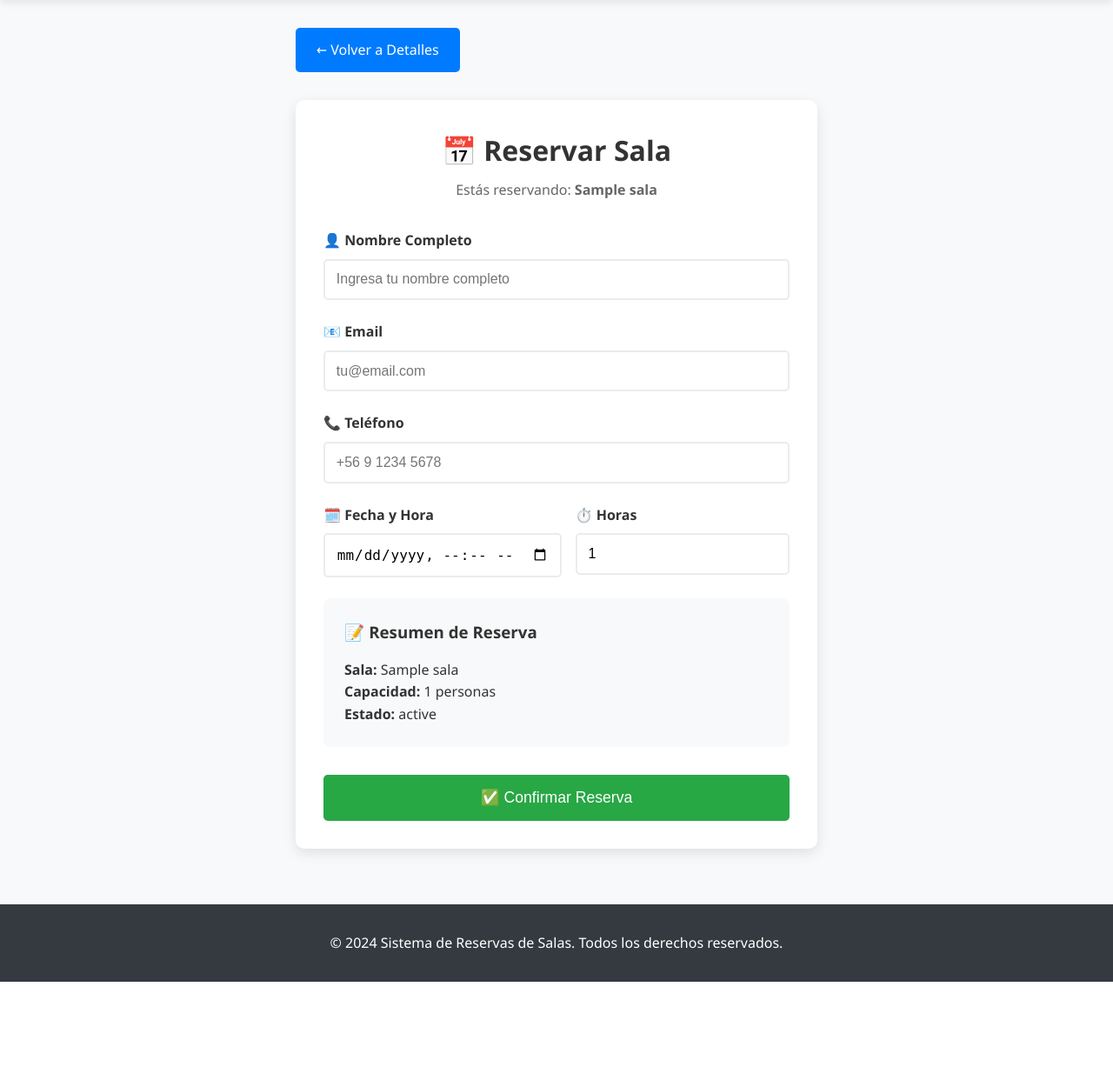
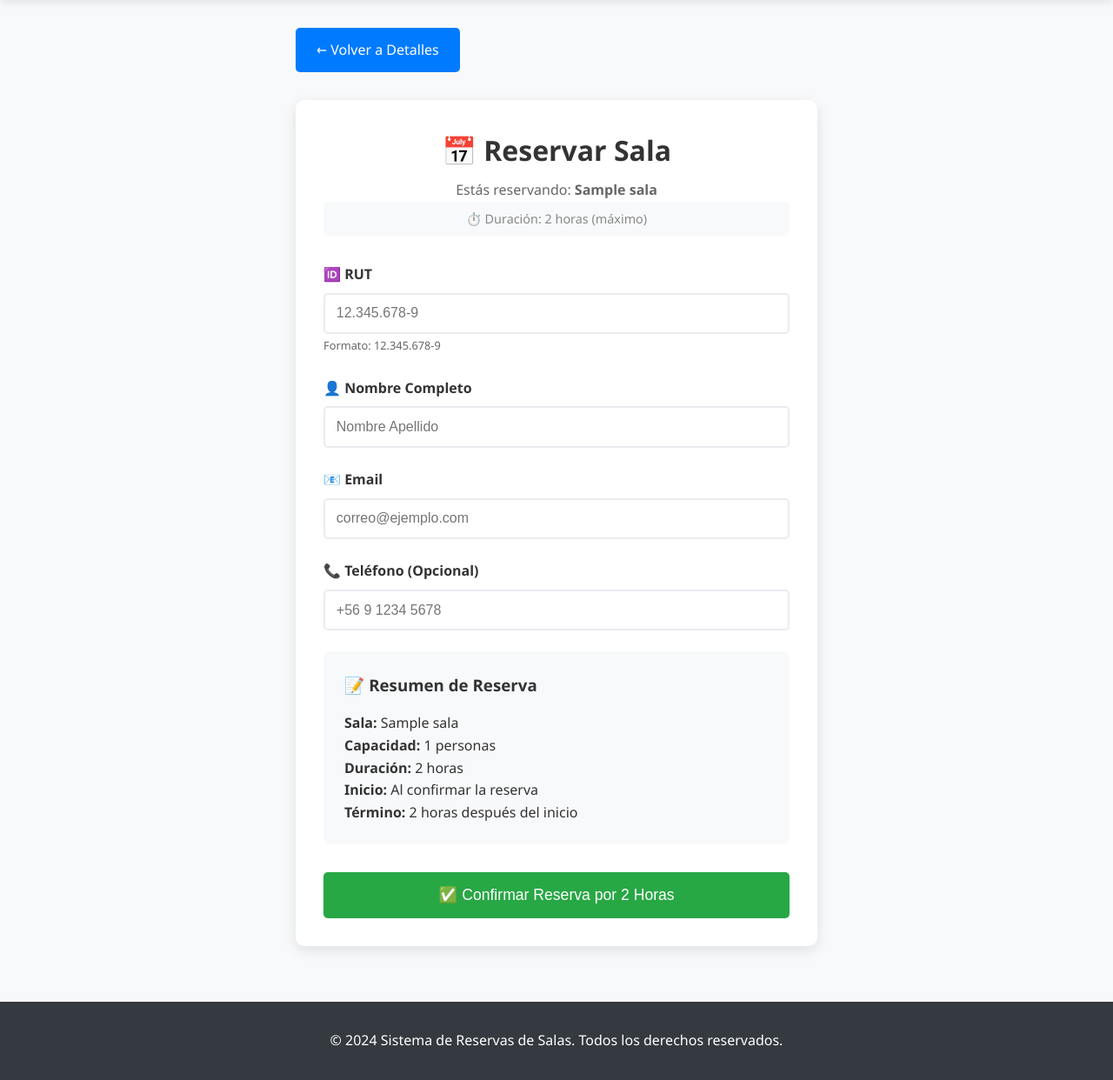
Before and after one commit to Yansin02/sistema-reservas-salas, a Django app: page /sala/1/reservar/ in a window 1280 px wide. Shown: the part 78-1320 px from the top of the page at 87% size. Before the commit the page ends 1207 px from the top, so only its background shows below. Run offline with Django 5.2, Linux system fonts and the light colour scheme; tables that the repository leaves empty hold one stand-in row (values such as "Sample post").

Commit message:
Evaluación 3: Sistema de reservas de salas - Campos RUT y duración 2 horas

```diff
--- a/miApp/models.py
+++ b/miApp/models.py
@@ -1,5 +1,6 @@
 from django.db import models
 from django.utils import timezone
+from datetime import timedelta
 
 class Sala(models.Model):
     nombre = models.CharField(max_length=100)
@@ -18,14 +19,26 @@ class Reserva(models.Model):
         ('cancelada', 'Cancelada'),
     ]
 
+    rut_persona = models.CharField(max_length=12, verbose_name="RUT")
+    nombre_completo = models.CharField(max_length=100)
+    email = models.EmailField()
+    telefono = models.CharField(max_length=15, blank=True)
+    fecha_hora_inicio = models.DateTimeField(auto_now_add=True)
+    fecha_hora_termino = models.DateTimeField()
     sala = models.ForeignKey(Sala, on_delete=models.CASCADE)
-    nombre_cliente = models.CharField(max_length=100, default="Cliente Anónimo")
-    email = models.EmailField(default="cliente@ejemplo.com")
-    telefono = models.CharField(max_length=15, blank=True)
-    fecha_reserva = models.DateTimeField(default=timezone.now)
-    horas_contratadas = models.IntegerField(default=1)
     estado = models.CharField(max_length=20, choices=ESTADOS, default='pendiente')
-    fecha_creacion = models.DateTimeField(auto_now_add=True)
+
+    def save(self, *args, **kwargs):
+        # Calcular fecha_hora_termino como fecha_hora_inicio + 2 horas
+        if not self.fecha_hora_termino and self.fecha_hora_inicio:
+            self.fecha_hora_termino = self.fecha_hora_inicio + timedelta(hours=2)
+        elif not self.fecha_hora_termino:
+            self.fecha_hora_termino = timezone.now() + timedelta(hours=2)
+        super().save(*args, **kwargs)
 
     def __str__(self):
-        return f"Reserva {self.id} - {self.sala.nombre}"
+        return f"Reserva {self.id} - {self.sala.nombre} - {self.rut_persona}"
+
+    class Meta:
+        verbose_name = "Reserva"
+        verbose_name_plural = "Reservas"
--- a/miApp/templates/reservar_sala.html
+++ b/miApp/templates/reservar_sala.html
@@ -12,6 +12,9 @@
         <div style="text-align: center; margin-bottom: 2rem;">
             <h1 style="color: #333; margin-bottom: 0.5rem;">📅 Reservar Sala</h1>
             <p style="color: #666;">Estás reservando: <strong>{{ sala.nombre }}</strong></p>
+            <p style="color: #888; font-size: 0.9rem; background: #f8f9fa; padding: 0.5rem; border-radius: 5px;">
+                ⏱️ Duración: 2 horas (máximo)
+            </p>
         </div>
 
         <form method="POST">
@@ -19,11 +22,23 @@
 
             <div style="margin-bottom: 1.5rem;">
                 <label style="display: block; margin-bottom: 0.5rem; font-weight: bold; color: #333;">
+                    🆔 RUT
+                </label>
+                <input type="text" name="rut" required
+                       style="width: 100%; padding: 0.8rem; border: 2px solid #e9ecef; border-radius: 5px; font-size: 1rem;"
+                       placeholder="12.345.678-9"
+                       pattern="^\d{1,2}\.\d{3}\.\d{3}-[0-9kK]{1}$"
+                       title="Formato: 12.345.678-9">
+                <small style="color: #666; font-size: 0.8rem;">Formato: 12.345.678-9</small>
+            </div>
+
+            <div style="margin-bottom: 1.5rem;">
+                <label style="display: block; margin-bottom: 0.5rem; font-weight: bold; color: #333;">
                     👤 Nombre Completo
                 </label>
                 <input type="text" name="nombre" required
                        style="width: 100%; padding: 0.8rem; border: 2px solid #e9ecef; border-radius: 5px; font-size: 1rem;"
-                       placeholder="Ingresa tu nombre completo">
+                       placeholder="Nombre Apellido">
             </div>
 
             <div style="margin-bottom: 1.5rem;">
@@ -32,45 +47,29 @@
                 </label>
                 <input type="email" name="email" required
                        style="width: 100%; padding: 0.8rem; border: 2px solid #e9ecef; border-radius: 5px; font-size: 1rem;"
-                       placeholder="tu@email.com">
+                       placeholder="correo@ejemplo.com">
             </div>
 
             <div style="margin-bottom: 1.5rem;">
                 <label style="display: block; margin-bottom: 0.5rem; font-weight: bold; color: #333;">
-                    📞 Teléfono
+                    📞 Teléfono (Opcional)
                 </label>
                 <input type="tel" name="telefono"
                        style="width: 100%; padding: 0.8rem; border: 2px solid #e9ecef; border-radius: 5px; font-size: 1rem;"
                        placeholder="+56 9 1234 5678">
             </div>
 
-            <div style="display: grid; grid-template-columns: 1fr 1fr; gap: 1rem; margin-bottom: 1.5rem;">
-                <div>
-                    <label style="display: block; margin-bottom: 0.5rem; font-weight: bold; color: #333;">
-                        🗓️ Fecha y Hora
-                    </label>
-                    <input type="datetime-local" name="fecha" required
-                           style="width: 100%; padding: 0.8rem; border: 2px solid #e9ecef; border-radius: 5px; font-size: 1rem;">
-                </div>
-
-                <div>
-                    <label style="display: block; margin-bottom: 0.5rem; font-weight: bold; color: #333;">
-                        ⏱️ Horas
-                    </label>
-                    <input type="number" name="horas" value="1" min="1" max="24"
-                           style="width: 100%; padding: 0.8rem; border: 2px solid #e9ecef; border-radius: 5px; font-size: 1rem;">
-                </div>
-            </div>
-
             <div style="background: #f8f9fa; padding: 1.5rem; border-radius: 8px; margin-bottom: 2rem;">
                 <h3 style="color: #333; margin-bottom: 1rem;">📝 Resumen de Reserva</h3>
                 <p><strong>Sala:</strong> {{ sala.nombre }}</p>
                 <p><strong>Capacidad:</strong> {{ sala.capacidad }} personas</p>
-                <p><strong>Estado:</strong> {{ sala.estado }}</p>
+                <p><strong>Duración:</strong> 2 horas</p>
+                <p><strong>Inicio:</strong> Al confirmar la reserva</p>
+                <p><strong>Término:</strong> 2 horas después del inicio</p>
             </div>
 
             <button type="submit" class="btn btn-success" style="width: 100%; padding: 1rem; font-size: 1.1rem;">
-                ✅ Confirmar Reserva
+                ✅ Confirmar Reserva por 2 Horas
             </button>
         </form>
     </div>
--- a/miApp/views.py
+++ b/miApp/views.py
@@ -1,6 +1,8 @@
 from django.shortcuts import render, get_object_or_404, redirect
 from .models import Sala, Reserva
+from .forms import ReservaForm
 from django.utils import timezone
+from datetime import timedelta
 
 def home(request):
     """
@@ -29,21 +31,19 @@ def reservar_sala(request, sala_id):
     sala = get_object_or_404(Sala, id=sala_id, disponible=True)
 
     if request.method == 'POST':
-        # Procesar el formulario de reserva
-        nombre_cliente = request.POST.get('nombre')
+        rut_persona = request.POST.get('rut')
+        nombre_completo = request.POST.get('nombre')
         email = request.POST.get('email')
         telefono = request.POST.get('telefono')
-        fecha_reserva = request.POST.get('fecha')
-        horas_contratadas = request.POST.get('horas', 1)
 
-        # Crear la reserva
+        # Crear la reserva (fecha_hora_inicio se crea automáticamente)
+        # fecha_hora_termino se calcula en el método save() del modelo
         reserva = Reserva.objects.create(
             sala=sala,
-            nombre_cliente=nombre_cliente,
+            rut_persona=rut_persona,
+            nombre_completo=nombre_completo,
             email=email,
-            telefono=telefono,
-            fecha_reserva=fecha_reserva,
-            horas_contratadas=horas_contratadas
+            telefono=telefono
         )
 
         return redirect('miApp:reserva_exitosa')
```
Also changed, not shown: miApp/admin.py (+5 -3 lines), miApp/forms.py (+8 -45 lines).
